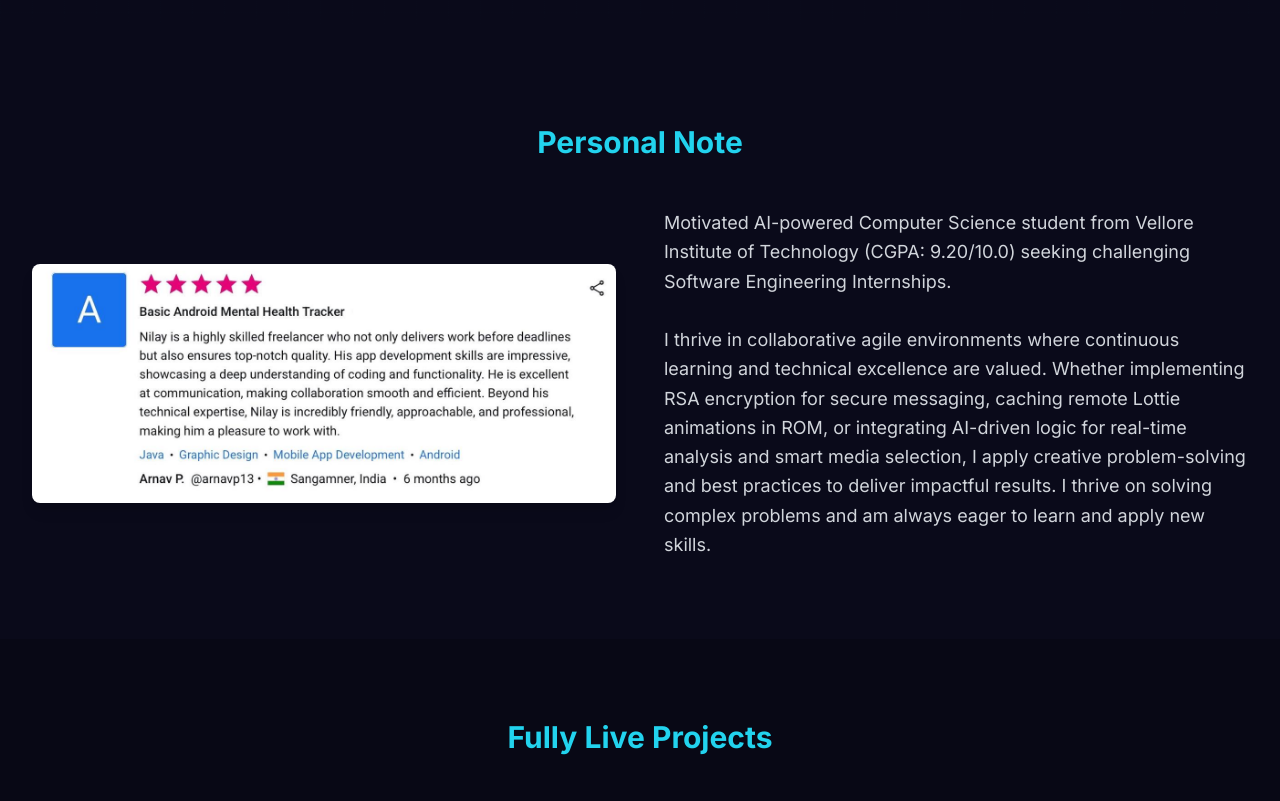
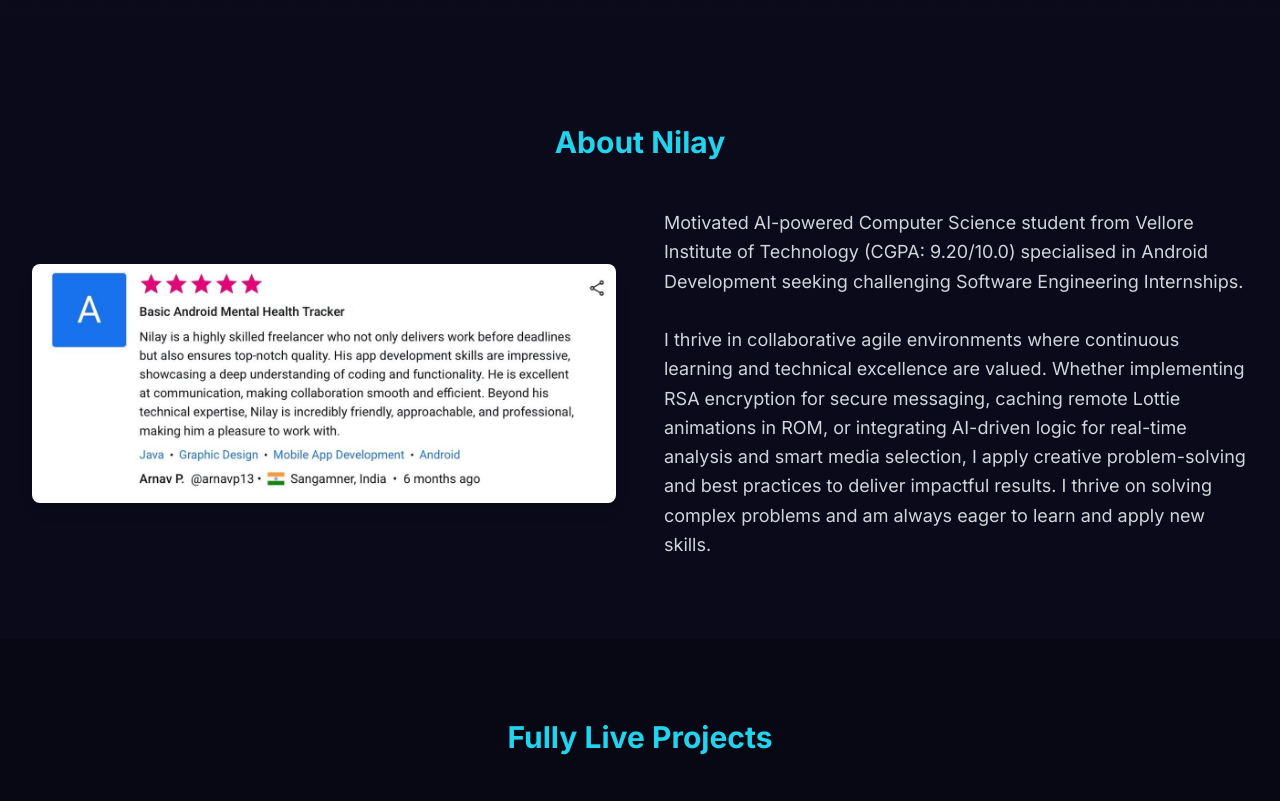
Before and after one commit to nilayg26/nilayg26.github.io, a plain HTML site: page index.html in a window 1280 px wide. Shown: the part 820-1621 px from the top of the page. Drawn offline with nearby package versions, Linux system fonts and the light colour scheme.

Commit message:
adding changes

```diff
--- a/index.html
+++ b/index.html
@@ -85,14 +85,14 @@
         <!-- About Section -->
         <section id="about" class="py-20 fade-in-section">
             <div class="max-w-7xl mx-auto px-4 sm:px-6 lg:px-8">
-                <h2 class="text-3xl font-bold text-center text-cyan-400 mb-12">Personal Note</h2>
+                <h2 class="text-3xl font-bold text-center text-cyan-400 mb-12">About Nilay</h2>
                 <div class="flex flex-col md:flex-row items-center gap-12">
                     <div class="md:w-1/2">
                         <img src="Assets/Review.jpeg" alt="Abstract tech graphic" class="rounded-lg shadow-lg cyber-glow-purple">
                     </div>
                     <div class="md:w-1/2 text-lg text-gray-300 leading-relaxed">
                         <p>
-                           Motivated AI-powered Computer Science student from Vellore Institute of Technology (CGPA: 9.20/10.0) seeking challenging Software Engineering Internships.
+                           Motivated AI-powered Computer Science student from Vellore Institute of Technology (CGPA: 9.20/10.0) specialised in Android Development seeking challenging Software Engineering Internships.
                         </p>
                         <br>
                         <p>
```
